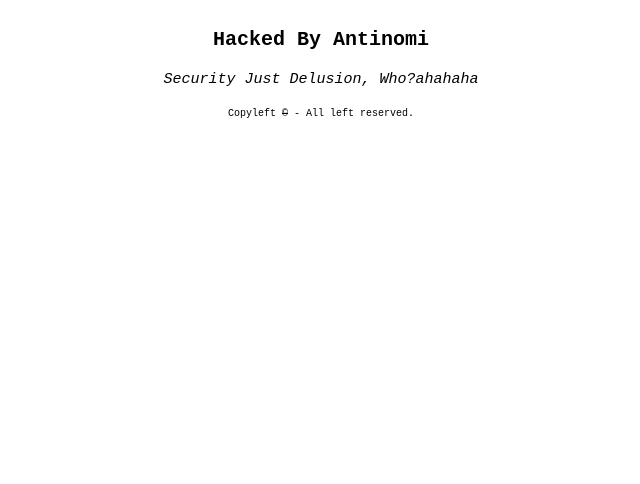
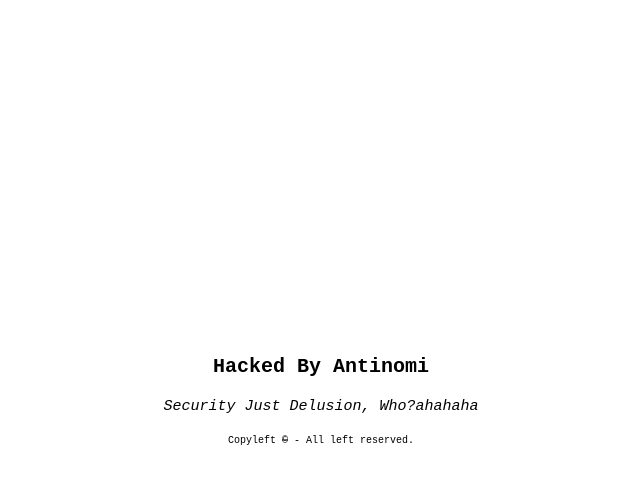
Before and after one commit to DenyHaruno/p-ngehek1, a plain HTML site: page index.html in a window 1280 px wide. Shown: the whole page, without its empty margins (319-959 px from the left). Drawn offline with Linux system fonts and the light colour scheme.

Commit message:
Update index.html

```diff
--- a/index.html
+++ b/index.html
@@ -17,7 +17,7 @@
 </head>
 <body>
 
-    <div style="padding: 20px;">
+    <div style="position: absolute; left: 50%; top: 50%; -webkit-transform: translate(-50%, -50%); transform: translate(-50%, -50%);">
 
         <div style="margin-bottom: 20px; text-align: center;">
             <div style="margin-bottom: 5px; font-size: 20px; font-weight: bold;">
```
